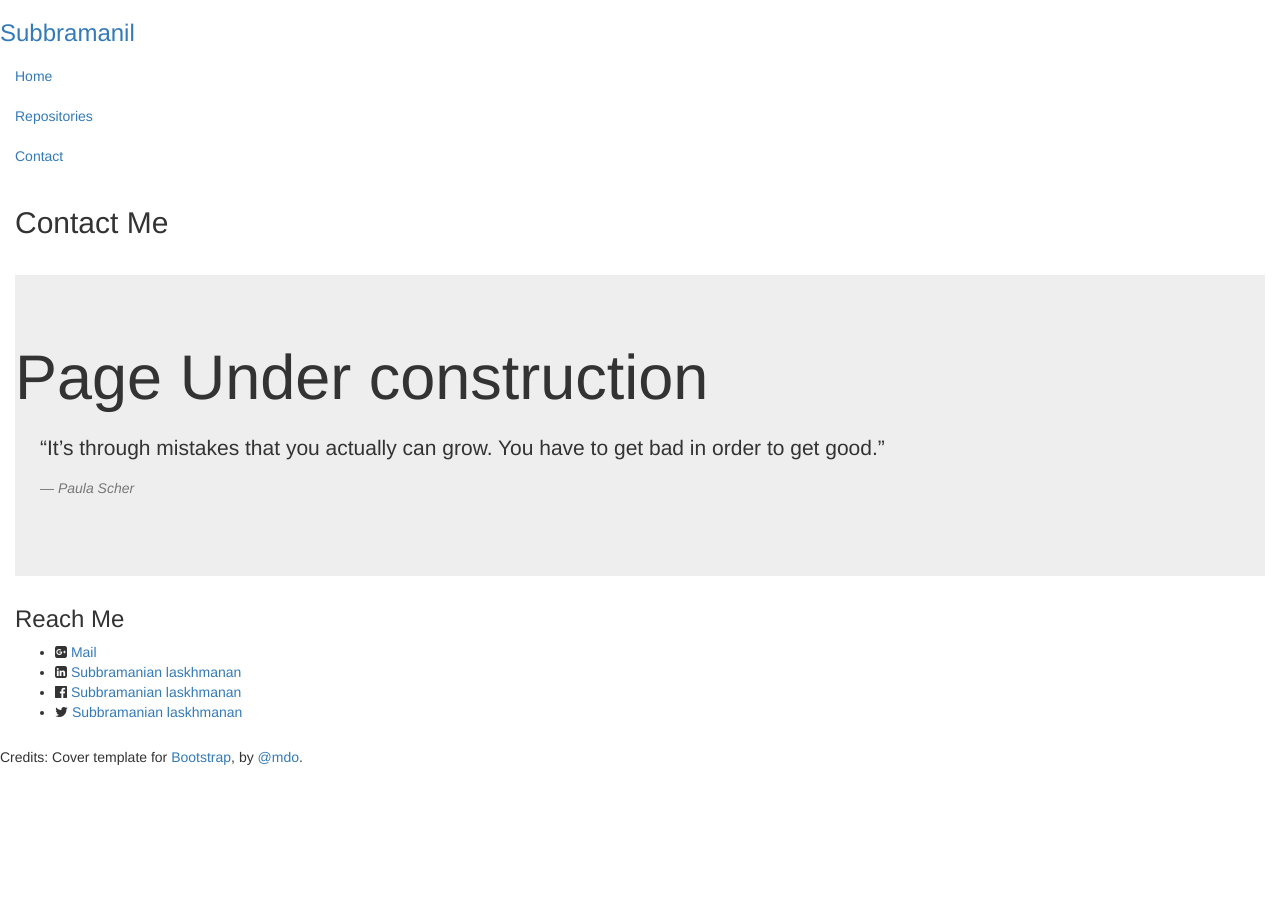
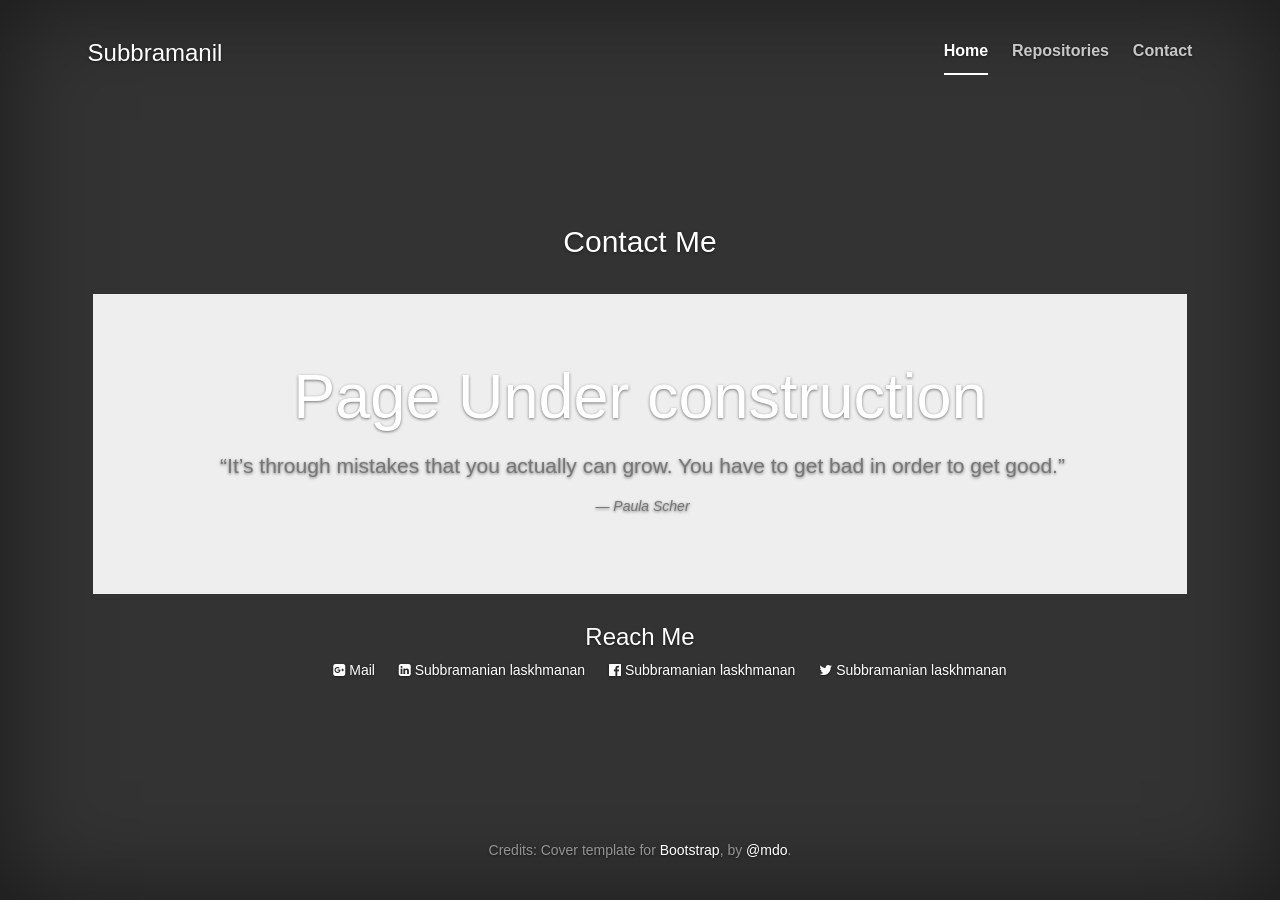
Before and after one commit to subbramanil/subbramanil.github.io, a Jekyll site: the page built from contactMe.html, in a window 1280 px wide. Built offline with Jekyll 4.4.1, drawn with Linux system fonts in a browser that asks for light colours; nearby versions of some CDN libraries.

Commit message:
Adding Cover css

```diff
--- a/_layouts/default.html
+++ b/_layouts/default.html
@@ -13,6 +13,9 @@
 <!-- Bootstrap core CSS -->
 <link rel="stylesheet" href="https://maxcdn.bootstrapcdn.com/bootstrap/3.3.7/css/bootstrap.min.css" integrity="sha384-BVYiiSIFeK1dGmJRAkycuHAHRg32OmUcww7on3RYdg4Va+PmSTsz/K68vbdEjh4u" crossorigin="anonymous">
 <link rel="stylesheet" href="https://maxcdn.bootstrapcdn.com/font-awesome/4.4.0/css/font-awesome.min.css">
+
+<!-- Custom styles for this template -->
+<link href="static/css/cover.css" rel="stylesheet">
 
 <title>{{ page.title }}</title>
 </head>
```
